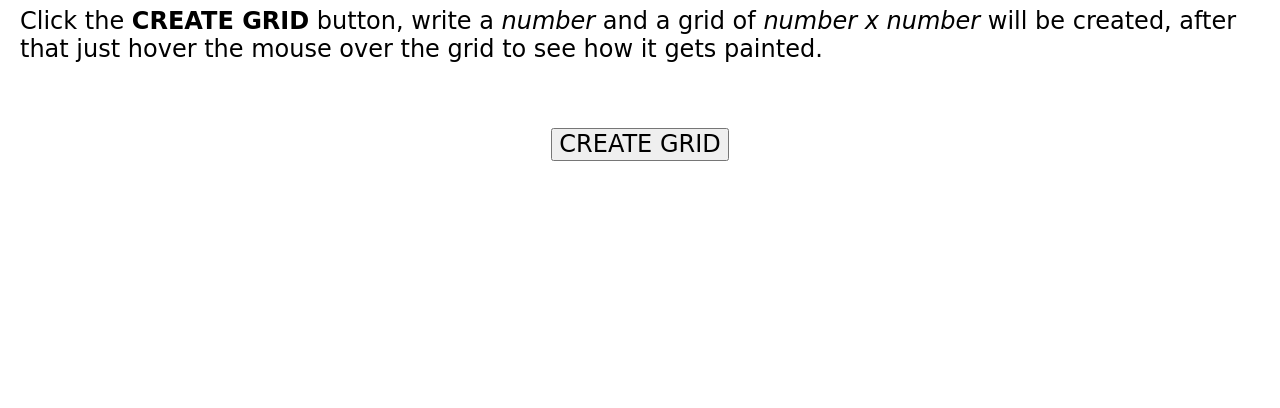
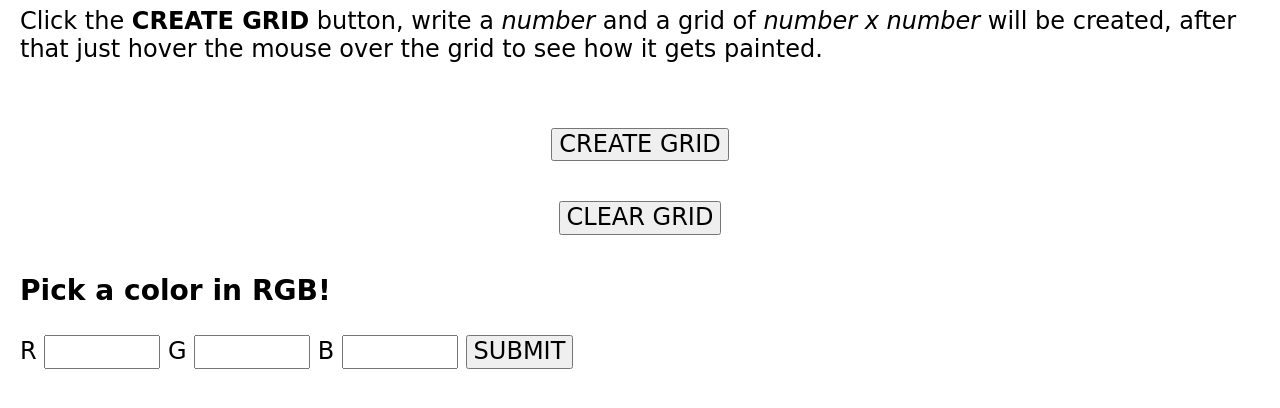
Before and after one commit to santiago-rodrig/etch-a-sketch, a plain HTML site: page index.html in a window 1280 px wide. Shown: the part 208-616 px from the top of the page. Drawn offline with Linux system fonts and the light colour scheme; a web font is replaced by a local one.

Commit message:
created more interactive buttons for the sketchpad

```diff
--- a/index.html
+++ b/index.html
@@ -5,7 +5,10 @@
     <meta name="viewport" content="width=devide-width, initial-scale=1">
     <title>Etch a Sketch</title>
     <link rel="stylesheet" href="normalize.css">
-        <link href="https://fonts.googleapis.com/css?family=Long+Cang&display=swap" rel="stylesheet">
+    <link
+    href="https://fonts.googleapis.com/css?family=Long+Cang&display=swap"
+    rel="stylesheet"
+    >
     <link rel="stylesheet" href="main.css">
   </head>
   <body>
@@ -14,15 +17,34 @@
     </header>
     <section>
       <h2>Directions</h2>
-            <p>Click the <strong>CREATE GRID</strong> button, write a <em>number</em> and a grid of <em>number x number</em> will be created, after that just hover the mouse over the grid to see how it gets painted.</p>
+      <p>
+        Click the <strong>CREATE GRID</strong> button, write a <em>number</em>
+        and a grid of <em>number x number</em> will be created, after that just
+        hover the mouse over the grid to see how it gets painted.
+      </p>
     </section>
     <main>
+      <div id="interactions">
         <button>CREATE GRID</button>
+        <button>CLEAR GRID</button>
+        <form action="#">
+          <h3>Pick a color in RGB!</h3>
+          <label for="red">R</label>
+          <input id="red" name="red" type="number" min="0" max="255">
+          <label for="green">G</label>
+          <input id="green" name="green" type="number" min="0" max="255">
+          <label for="blue">B</label>
+          <input id="blue" name="blue" type="number" min="0" max="255">
+          <input type="submit" value="SUBMIT">
+        </form>
+      </div>
       <div id="grid">
       </div>
     </main>
     <footer>
-            <a href="https://github.com/santiago-rodrig/etch-a-sketch">Visit the repo!</a>
+      <a href="https://github.com/santiago-rodrig/etch-a-sketch">
+        Visit the repo!
+      </a>
     </footer>
     <script src="main.js"></script>
   </body>
```
Lines whose indentation alone changed are shown as unchanged.
